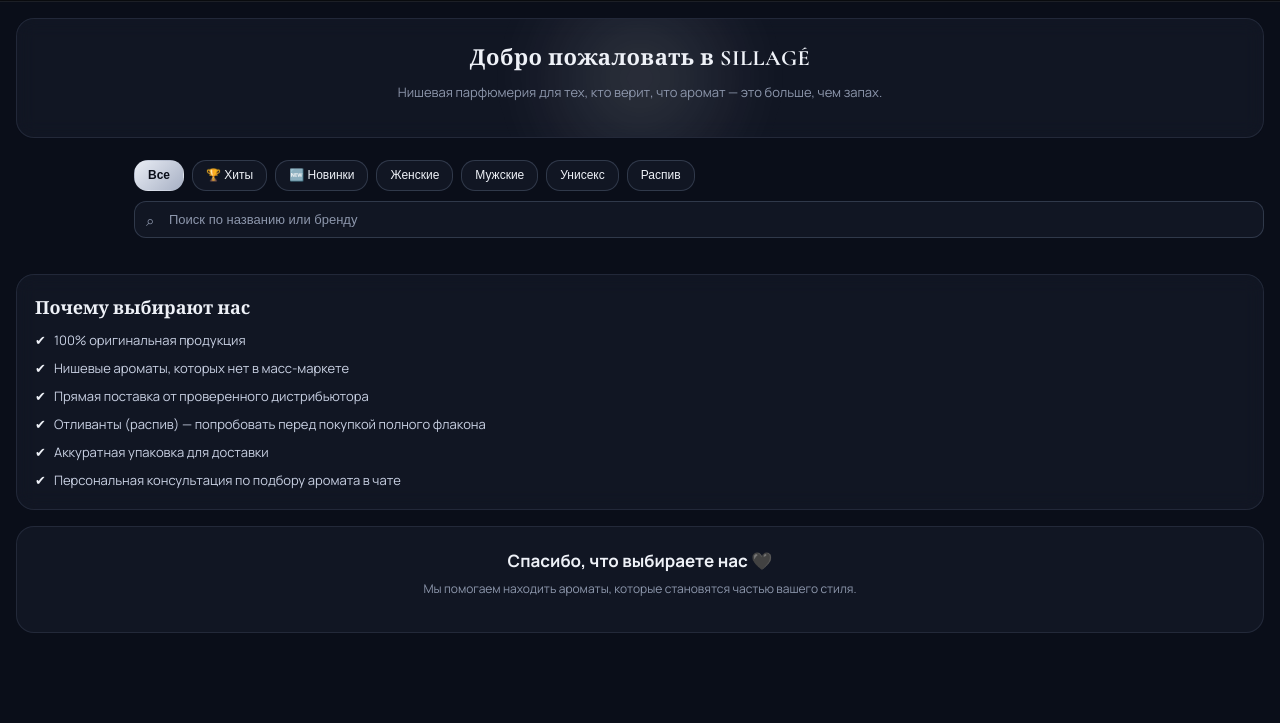
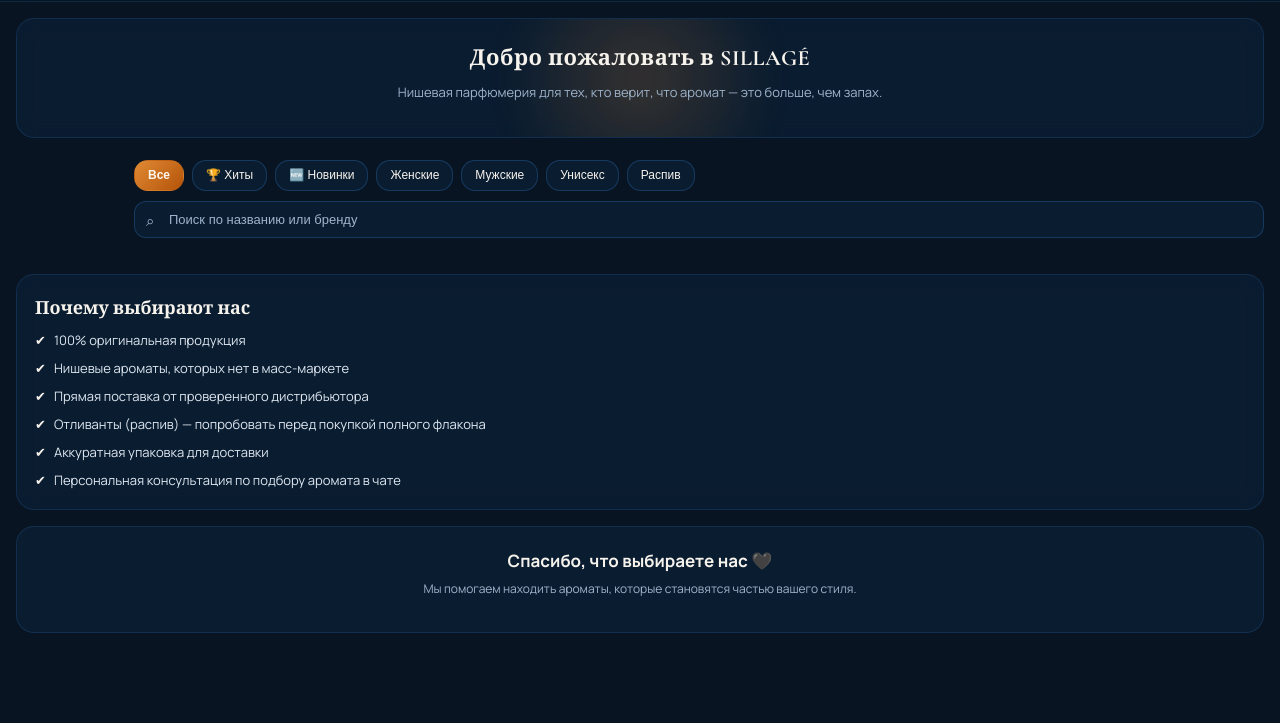
Before and after one commit to Armen111111/perfume-shop, a plain HTML site: page webapp/index.html in a window 1280 px wide. Shown: the part 77-800 px from the top of the page. Drawn offline with nearby package versions, Linux system fonts and the light colour scheme; no server answers; a script that the page names is missing.

Commit message:
Restyle site palette to cobalt blue + burnt orange

```diff
--- a/webapp/style.css
+++ b/webapp/style.css
@@ -1,18 +1,20 @@
 :root {
-  /* премиальная палитра: синий графит + серебро — без золота.
+  /* фирменная палитра: кобальтовый синий + жжёная охра.
      Бренд намеренно не подстраивается под тему Telegram — это фирменный вид бутика. */
-  --bg: #0a0e19;
-  --bg-elevated: #121b2c;
-  --graphite: #1b2537;
-  --line: rgba(160, 180, 215, 0.12);
-  --line-strong: rgba(160, 180, 215, 0.22);
-  --glass: rgba(140, 165, 210, 0.055);
-  --glass-strong: rgba(140, 165, 210, 0.1);
-  --text: #eef1f7;
-  --muted: #8d97ac;
-  --silver: #c9d1e3;
-  --accent-grad: linear-gradient(135deg, #e9edf5, #a7b0c4);
-  --on-accent: #0a0e19;
+  --bg: #081422;
+  --bg-elevated: #123354;
+  --graphite: #1e4b7a;
+  --line: rgba(30, 75, 122, 0.4);
+  --line-strong: rgba(30, 75, 122, 0.65);
+  --glass: rgba(30, 75, 122, 0.16);
+  --glass-strong: rgba(30, 75, 122, 0.28);
+  --text: #f6f2ec;
+  --muted: #9fb4cc;
+  --silver: #dfe8f2;
+  --accent: #b45309;
+  --accent-light: #e08a34;
+  --accent-grad: linear-gradient(135deg, #e08a34, #b45309);
+  --on-accent: #fff8f0;
 }
 
 * {
@@ -99,7 +101,7 @@
   height: 280px;
   top: -60px;
   left: -60px;
-  background: radial-gradient(circle, #dce6f7, transparent 70%);
+  background: radial-gradient(circle, #e08a34, transparent 70%);
   animation-duration: 24s;
 }
 
@@ -108,7 +110,7 @@
   height: 340px;
   top: 26%;
   right: -110px;
-  background: radial-gradient(circle, #6f82a8, transparent 70%);
+  background: radial-gradient(circle, #2f6fa8, transparent 70%);
   animation-duration: 30s;
   animation-delay: -8s;
 }
@@ -118,7 +120,7 @@
   height: 300px;
   bottom: -90px;
   left: 12%;
-  background: radial-gradient(circle, #35405c, transparent 70%);
+  background: radial-gradient(circle, #b45309, transparent 70%);
   animation-duration: 34s;
   animation-delay: -15s;
 }
@@ -149,7 +151,7 @@
   align-items: center;
   justify-content: space-between;
   padding: 18px 16px;
-  background: rgba(10, 10, 11, 0.7);
+  background: rgba(8, 20, 34, 0.7);
   backdrop-filter: blur(16px);
   -webkit-backdrop-filter: blur(16px);
   position: sticky;
@@ -230,7 +232,7 @@
   height: 260px;
   transform: translate(-50%, -50%);
   border-radius: 50%;
-  background: radial-gradient(circle, rgba(255, 255, 255, 0.16), transparent 70%);
+  background: radial-gradient(circle, rgba(224, 138, 52, 0.28), transparent 70%);
   filter: blur(20px);
   animation: hero-breathe 6s ease-in-out infinite;
   pointer-events: none;
@@ -554,7 +556,7 @@
   position: absolute;
   top: 8px;
   left: 8px;
-  background: rgba(10, 10, 11, 0.75);
+  background: rgba(8, 20, 34, 0.8);
   border: 1px solid var(--line-strong);
   color: var(--silver);
   font-size: 10px;
@@ -922,12 +924,12 @@
   bottom: 20px;
   left: 50%;
   transform: translateX(-50%);
-  background: rgba(10, 10, 10, 0.92);
+  background: rgba(8, 20, 34, 0.95);
   color: #fff;
   padding: 9px 18px;
   border-radius: 10px;
   font-size: 13px;
-  border-left: 3px solid var(--silver);
+  border-left: 3px solid var(--accent);
   z-index: 200;
 }
 
```
